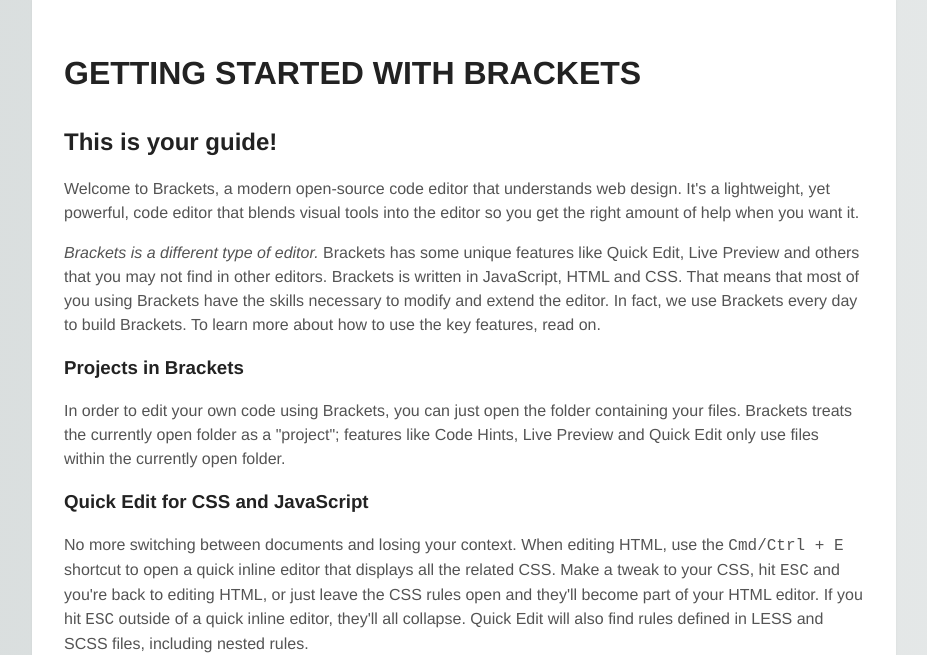
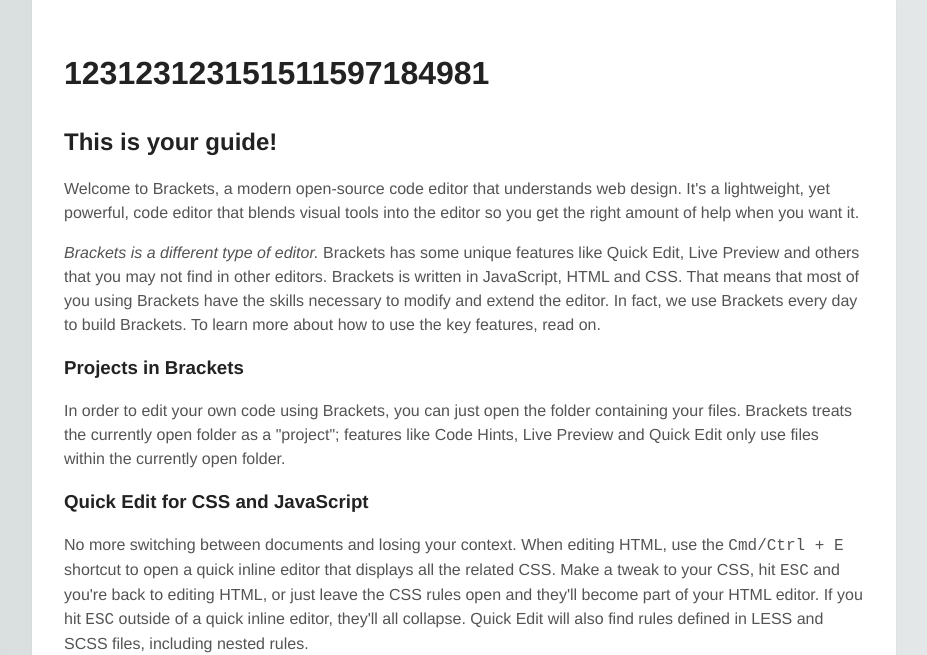
Before and after one commit to samueltzenhan/123123123, a plain HTML site: page index.html in a window 1280 px wide. Shown: the top 655 px of the page, without its empty margins (176-1103 px from the left). Drawn offline with Linux system fonts and the light colour scheme.

Commit message:
31546516

```diff
--- a/index.html
+++ b/index.html
@@ -10,7 +10,7 @@
     </head>
     <body>
 
-        <h1>GETTING STARTED WITH BRACKETS</h1>
+        <h1>123123123151511597184981</h1>
         <h2>This is your guide!</h2>
 
         <!--
```
